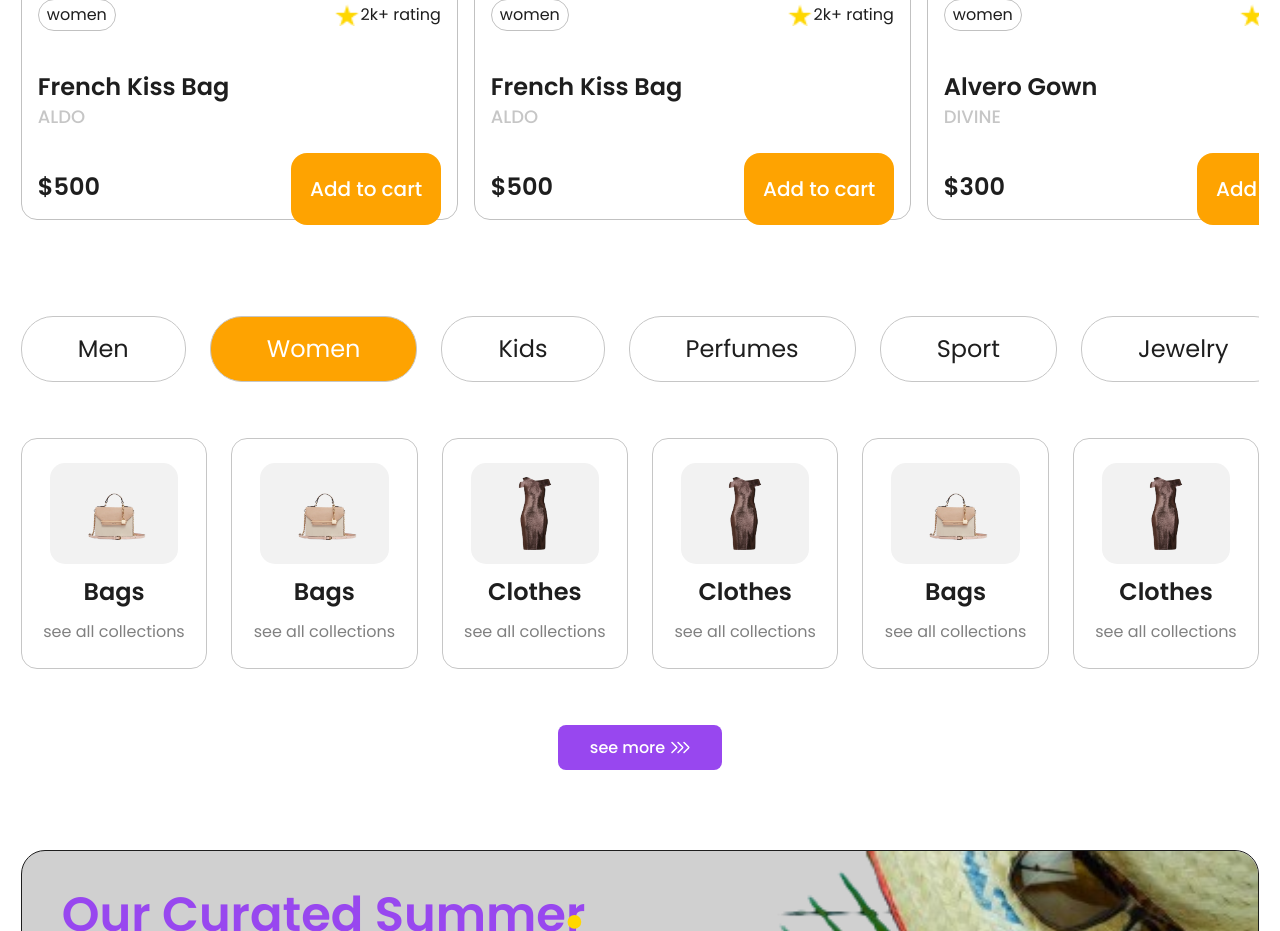
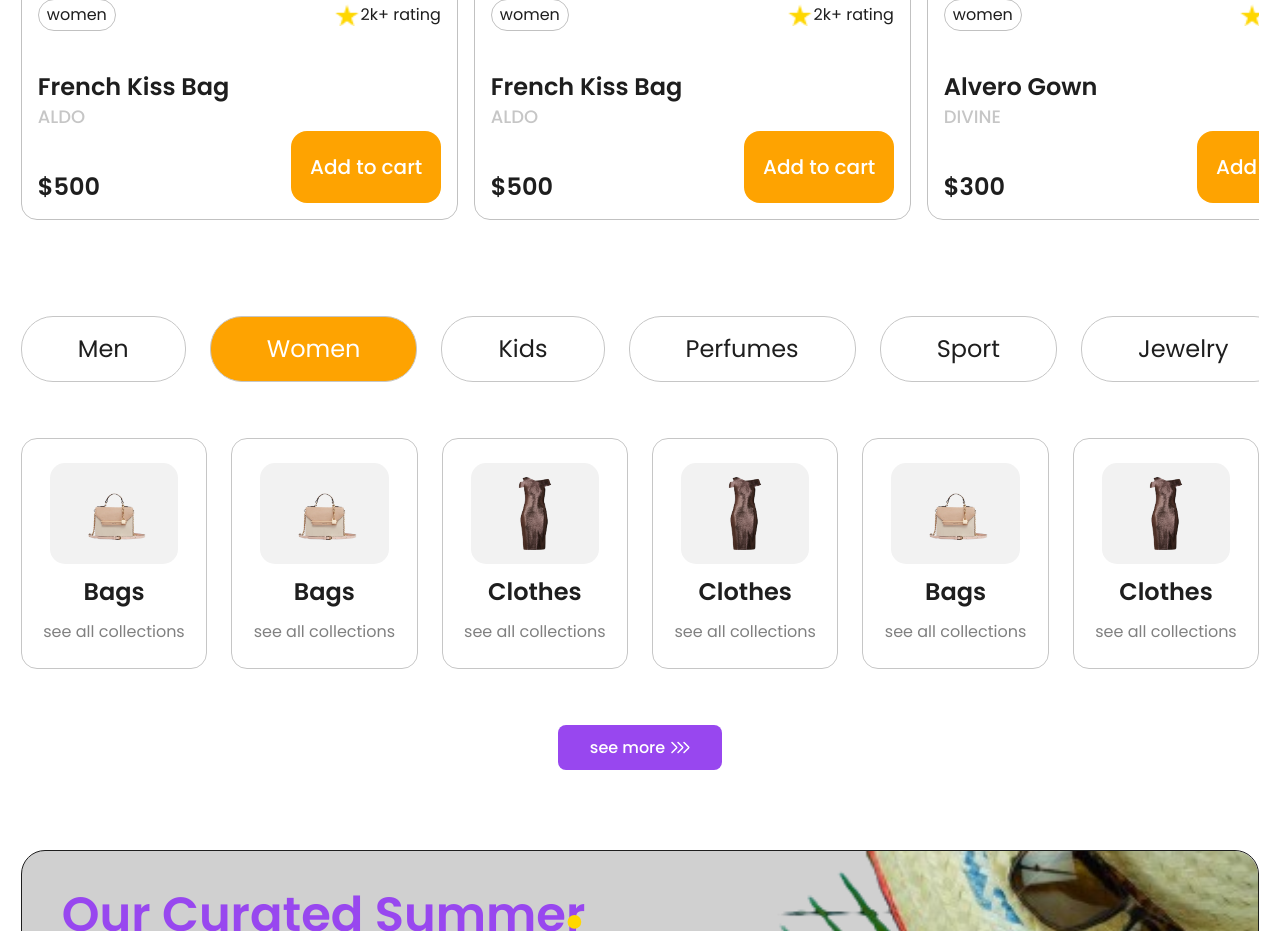
Before and after one commit to matusalab-dev/Gebeya, a Next.js app: page / in a window 1280 px wide. Shown: the part 1340-2271 px from the top of the page. Built offline with nearby package versions, Linux system fonts and the light colour scheme.

Commit message:
update: read.me file

```diff
--- a/src/components/ProductCard.jsx
+++ b/src/components/ProductCard.jsx
@@ -47,12 +47,9 @@ const ProductCard = (product) => {
           </div>
           <button
             onClick={() => handleAddToCart(product, qty)}
-            className="self-end"
+            className="self-end rounded-xl px-12 py-[10px] md:px-[18.5px] md:py-[22px] bg-orange text-background"
           >
-            <Link
-              href="/cart"
-              className=" text-sm md:text-xl font-medium rounded-xl px-12 py-[10px] md:px-[18.5px] md:py-[22px] bg-orange text-background"
-            >
+            <Link href="/cart" className="text-sm font-medium  md:text-xl">
               Add to cart
             </Link>
           </button>
```
